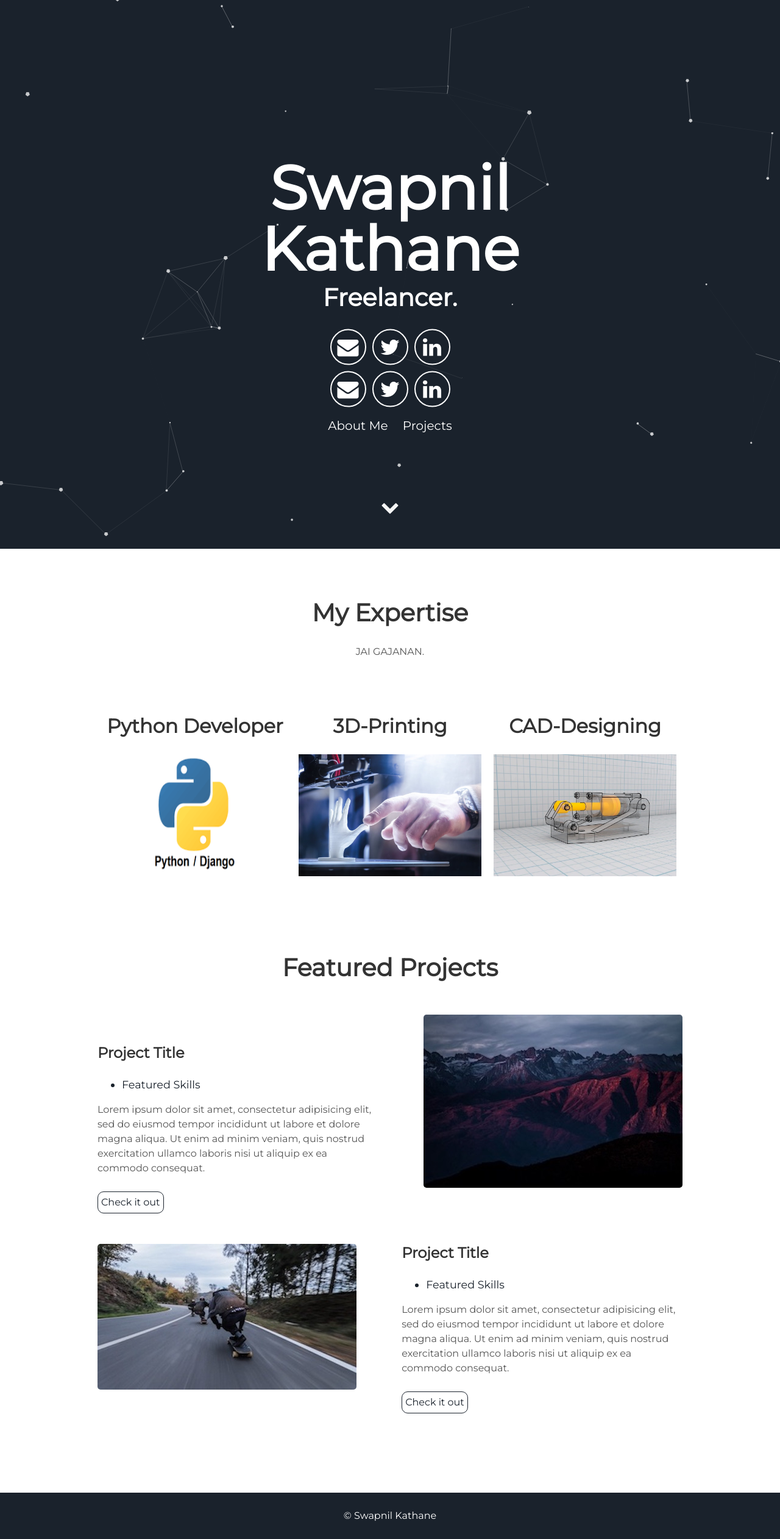
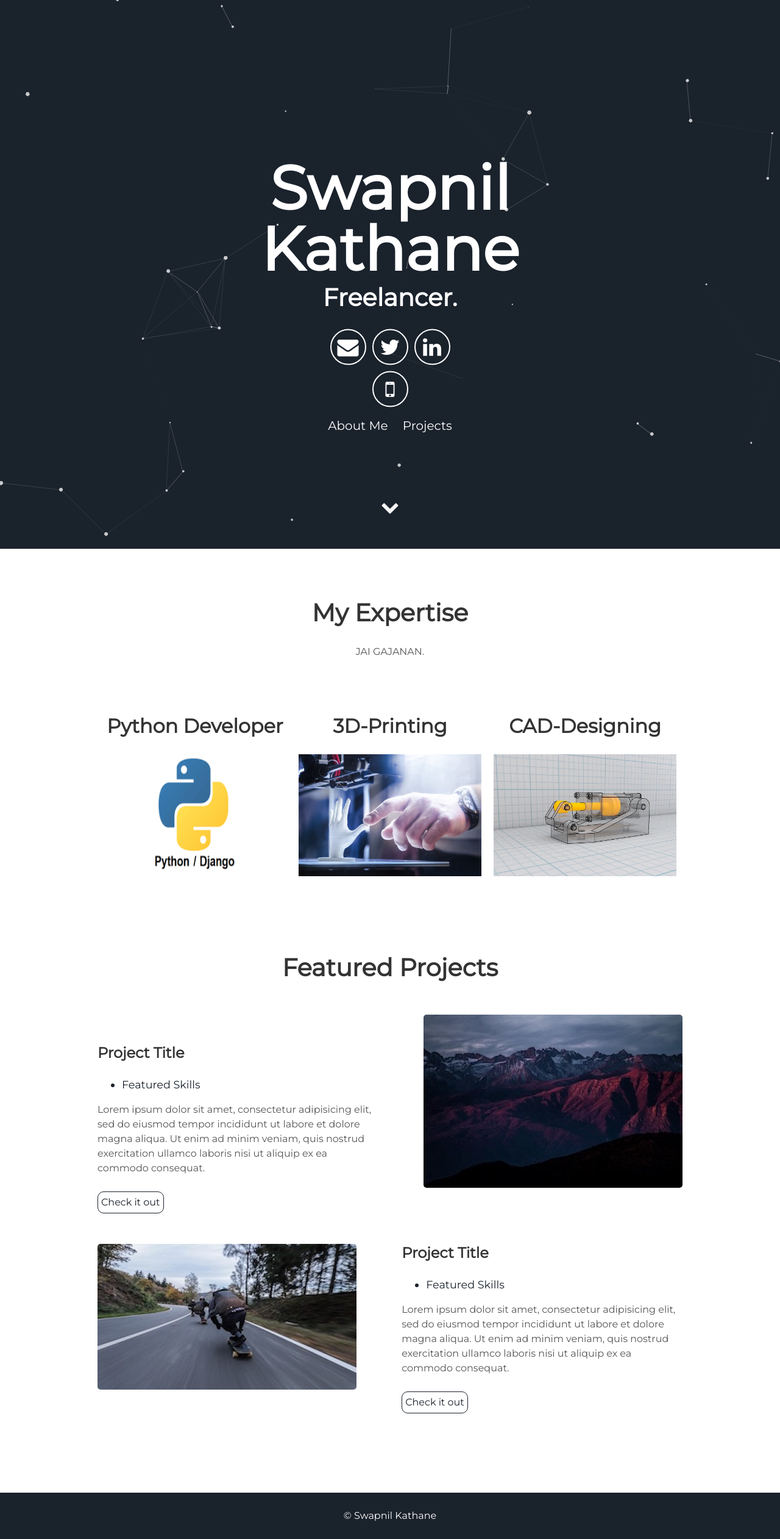
Before and after one commit to swapnilkathane/swapnilkathaneoldweb, a Jekyll site: the page built from index.html, in a window 1280 px wide. Shown: the whole page at 61% size. Built offline with Jekyll 4.4.1, drawn with Linux system fonts in a browser that asks for light colours.

Commit message:
Update header.html

```diff
--- a/_includes/header.html
+++ b/_includes/header.html
@@ -10,9 +10,8 @@
         <a aria-label="My LinkDIn" target="_blank" href="#"><i class="icon fa fa-linkedin" aria-hidden="true"></i></a>
       </div>
 	  <div class="header-icons">
-        <a aria-label="Send email" href="#"><i class="icon fa fa-envelope"></i></a>
-        <a aria-label="My Twitter" target="_blank" href="#"><i class="icon fa fa-twitter" aria-hidden="true"></i></a>
-        <a aria-label="My LinkDIn" target="_blank" href="#"><i class="icon fa fa-linkedin" aria-hidden="true"></i></a>
+        <a aria-label="Send email" href="#"><i class="icon fa fa-mobile"></i></a>
+
       </div>
 
       <div class="header-links">
```
